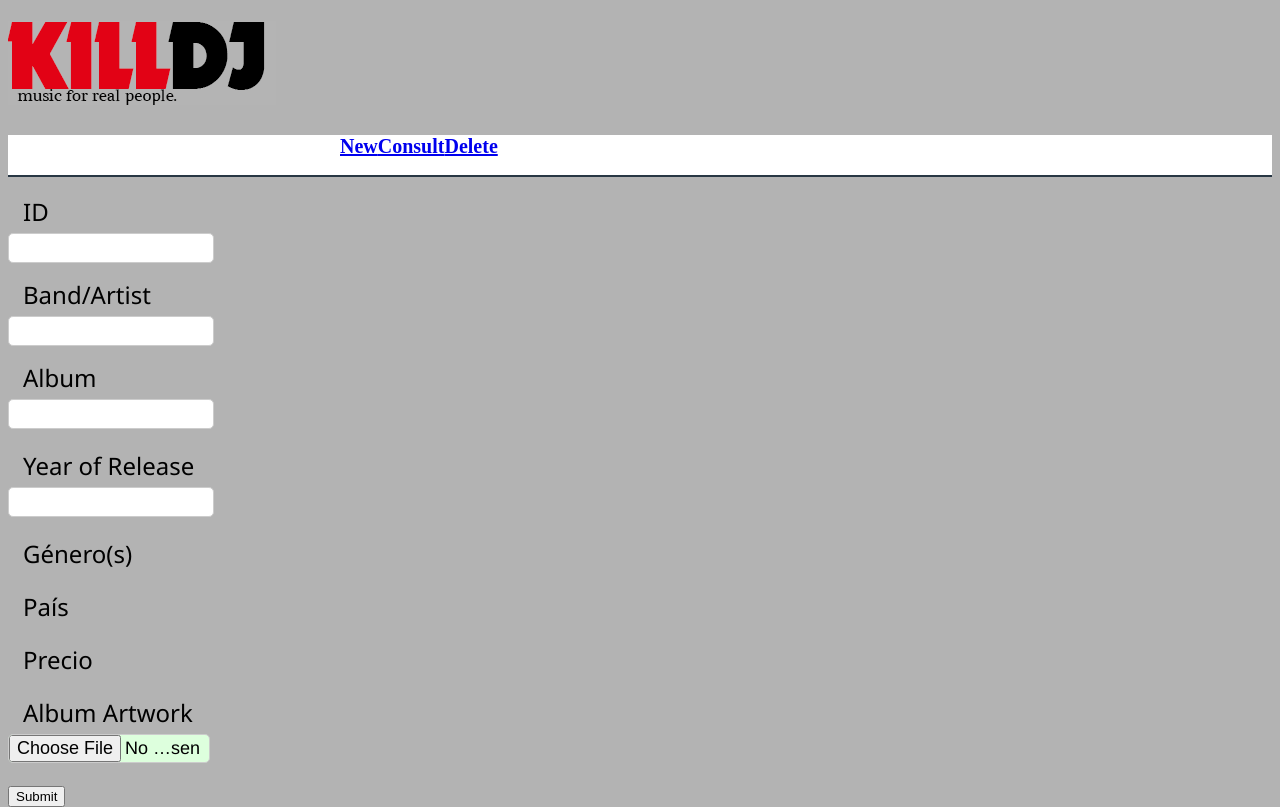
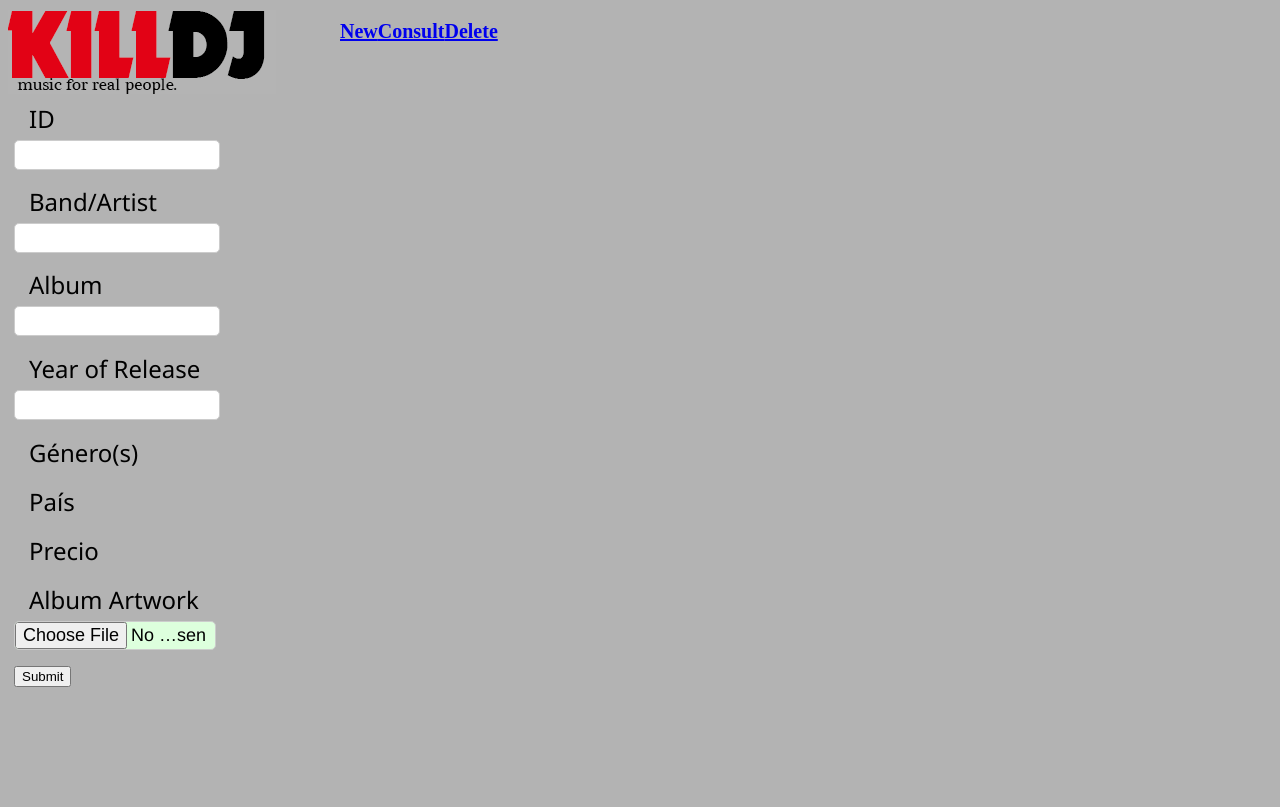
Before and after one commit to Arturo-MR/KillDj, a PHP site: page / in a window 1280 px wide. After the commit the page ends 687 px from the top, so only its background shows below. Run offline with PHP 8.4, Linux system fonts and the light colour scheme.

Commit message:
Changed Structure and fixes
logo moved in body
changed styles for header, logo and menu
Form moved to section

```diff
--- a/css/styles.css
+++ b/css/styles.css
@@ -2,27 +2,10 @@ body{
 	font-size: 16px;
 	background-color:#B3B3B3;
 }
-header{
-  background-color: white;
-  border-bottom: 2px solid #283744;
-  font-size: 20px;
-  font-weight: bold;
-  height: 40px;
-	margin: 1em auto;
-  position: relative;
-  width: 100%;
+header
+{
+  padding-top: -5px;
 }
-header ul{
-  margin: 0 auto;
-  padding: 0;
-  height: 40px;
-  width: 600px;
-}
-header ul li{
-	display: inline;
-  float: left;
-}
-
 label{
 	font-size:25px;
 	margin: 15px;
@@ -59,3 +42,30 @@ input:focus{
 input:valid{
   background-color: #ddffdd;
 }
+section{
+  padding: 6px;
+}
+
+#logo{
+  margin: -10px auto; /*corregir*/
+  position: absolute;
+}
+
+#menu{
+  font-size: 20px;
+  font-weight: bold;
+  height: 40px;
+  margin: 1em auto;
+  position: relative;
+  width: 100%;
+}
+#menu ul{
+  margin: 0 auto;
+  padding: 0;
+  height: 40px;
+  width: 600px;
+}
+#menu ul li{
+  display: inline;
+  float: left;
+}
--- a/index.php
+++ b/index.php
@@ -5,15 +5,20 @@
 	<title>KillDJ - Music for Real People</title>
 	<link rel="stylesheet" href="css/styles.css">
     <link rel="icon" type="image/png" href="images/favicon5.png" />
-    <h1><img src="images/KillDJ, 3.png" fixed/></h1>
+
 </head>
 <body>
 	<header>
+		<div id="logo"><img src="images/KillDJ, 3.png" fixed/></div>
 		<?php include "menu.php";
-		if(@$_GET['type'] == 'alta');
-			include "alta.php";
 		?>
 	</header>
+	<section>
+		<?php
+		if(@$_GET['type'] == 'new');
+			include "alta.php"; ?>
+
+	</section>
 </body>
 <script src = "MyScript.js"></script>
 </html>
--- a/menu.php
+++ b/menu.php
@@ -1,6 +1,8 @@
+<div id="menu">
 <ul>
-	<li><a href="index.php?type=alta">New</a></li>
+	<li><a href="index.php?type=new">New</a></li>
 	<li><a href="consult.php">Consult</a></li>
 	<li><a href="delete.php">Delete</a></li>
 
 </ul>
+</div>
```
